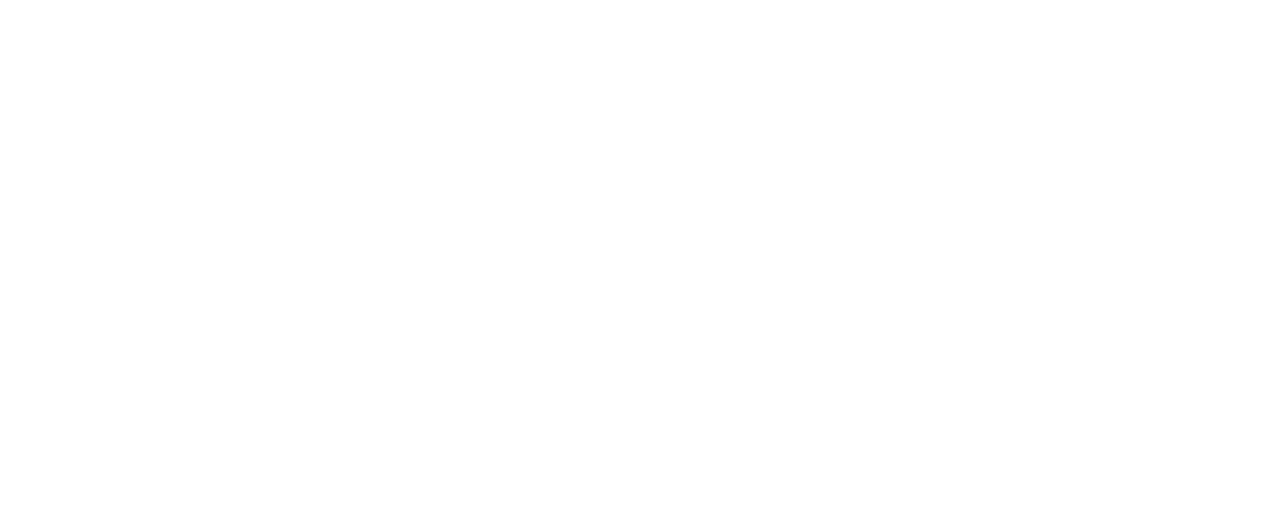
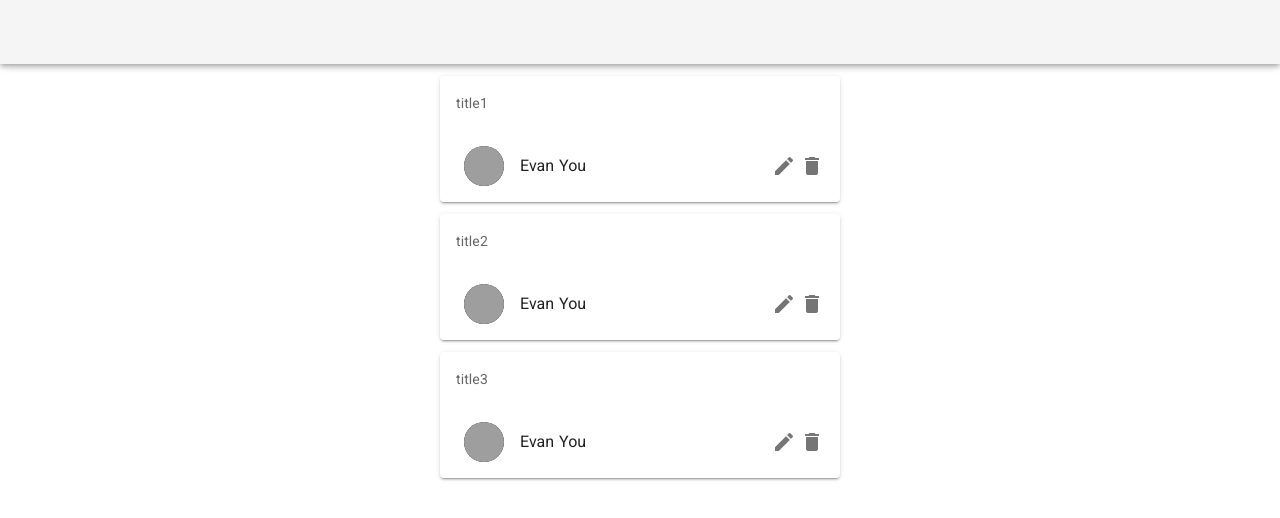
Before and after one commit to DaichiSaito/task-app-by-nuxt-with-typescript, a Nuxt app: page /tasks in a window 1280 px wide. Before the commit this address had no page. Shown: the top 518 px of the page. Built offline with nearby package versions, Linux system fonts and the light colour scheme; grey boxes are pictures that could not be loaded.

Commit message:
[add]タスクの一覧画面実装

```diff
--- /dev/null
+++ b/components/tasks/TaskItem.vue
@@ -0,0 +1,44 @@
+<template>
+  <v-card
+    class="mx-auto"
+    max-width="400"
+  >
+    <v-card-text>
+      {{task.title}}
+    </v-card-text>
+
+    <v-card-actions>
+      <v-list-item class="grow">
+        <v-list-item-avatar color="grey darken-3">
+          <v-img
+            class="elevation-6"
+            src="https://avataaars.io/?avatarStyle=Transparent&topType=ShortHairShortCurly&accessoriesType=Prescription02&hairColor=Black&facialHairType=Blank&clotheType=Hoodie&clotheColor=White&eyeType=Default&eyebrowType=DefaultNatural&mouthType=Default&skinColor=Light"
+          ></v-img>
+        </v-list-item-avatar>
+
+        <v-list-item-content>
+          <v-list-item-title>Evan You</v-list-item-title>
+        </v-list-item-content>
+
+        <v-row
+          align="center"
+          justify="end"
+        >
+          <v-icon class="mr-1">mdi-pencil</v-icon>
+          <v-icon class="mr-1">mdi-delete</v-icon>
+        </v-row>
+      </v-list-item>
+    </v-card-actions>
+  </v-card>
+</template>
+
+<script lang="ts">
+import { Component, Prop, Vue } from 'vue-property-decorator';
+import Task from '@/models/task'
+
+@Component
+export default class TaskItem extends Vue {
+  @Prop({ type: Object, required: true })
+  task: Task;
+}
+</script>
--- a/layouts/default.vue
+++ b/layouts/default.vue
@@ -1,7 +1,22 @@
 <template>
-  <div>
-    <nuxt />
-  </div>
+  <v-app>
+    <v-app-bar app>
+      <!-- -->
+    </v-app-bar>
+
+    <!-- Sizes your content based upon application components -->
+    <v-content>
+
+      <!-- Provides the application the proper gutter -->
+      <v-container fluid>
+        <nuxt />
+      </v-container>
+    </v-content>
+
+    <v-footer app>
+      <!-- -->
+    </v-footer>
+  </v-app>
 </template>
 
 <style>
--- /dev/null
+++ b/models/task.ts
@@ -0,0 +1,8 @@
+export default class Task {
+  id: number;
+  title: string;
+  constructor(id: number, title: string) {
+    this.id = id;
+    this.title = title;
+  }
+}
--- a/pages/index.vue
+++ b/pages/index.vue
@@ -29,8 +29,8 @@
 </template>
 
 <script lang="ts">
-import { Component, Vue } from 'vue-property-decorator';
-import Logo from '~/components/Logo.vue';
+import { Component, Vue } from 'vue-property-decorator'
+import Logo from '~/components/Logo.vue'
 
 @Component({
   components: {
--- /dev/null
+++ b/pages/tasks/index.vue
@@ -0,0 +1,21 @@
+<template>
+  <div>
+    <div v-for="task in tasks" :key="task.id" class="mb-3">
+      <task-item :task="task"></task-item>
+    </div>
+  </div>
+</template>
+
+<script lang="ts">
+import { Component, Vue } from 'vue-property-decorator'
+import TaskItem from '@/components/tasks/TaskItem.vue'
+import Task from '@/models/task'
+@Component({
+  components: {
+    TaskItem
+  }
+})
+export default class TaskIndex extends Vue {
+  tasks: Array<Task> = [new Task(1, "title1"), new Task(2, "title2"), new Task(3, "title3")]
+}
+</script>
```
